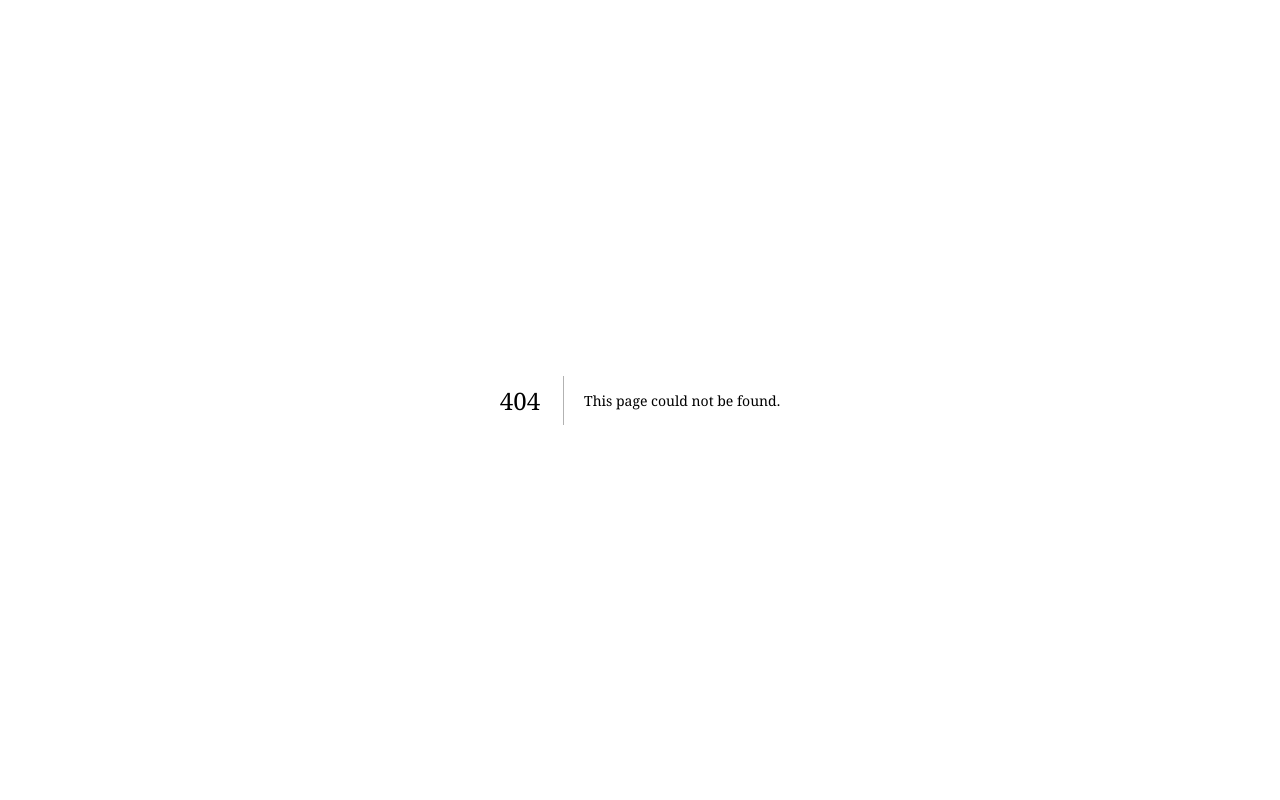
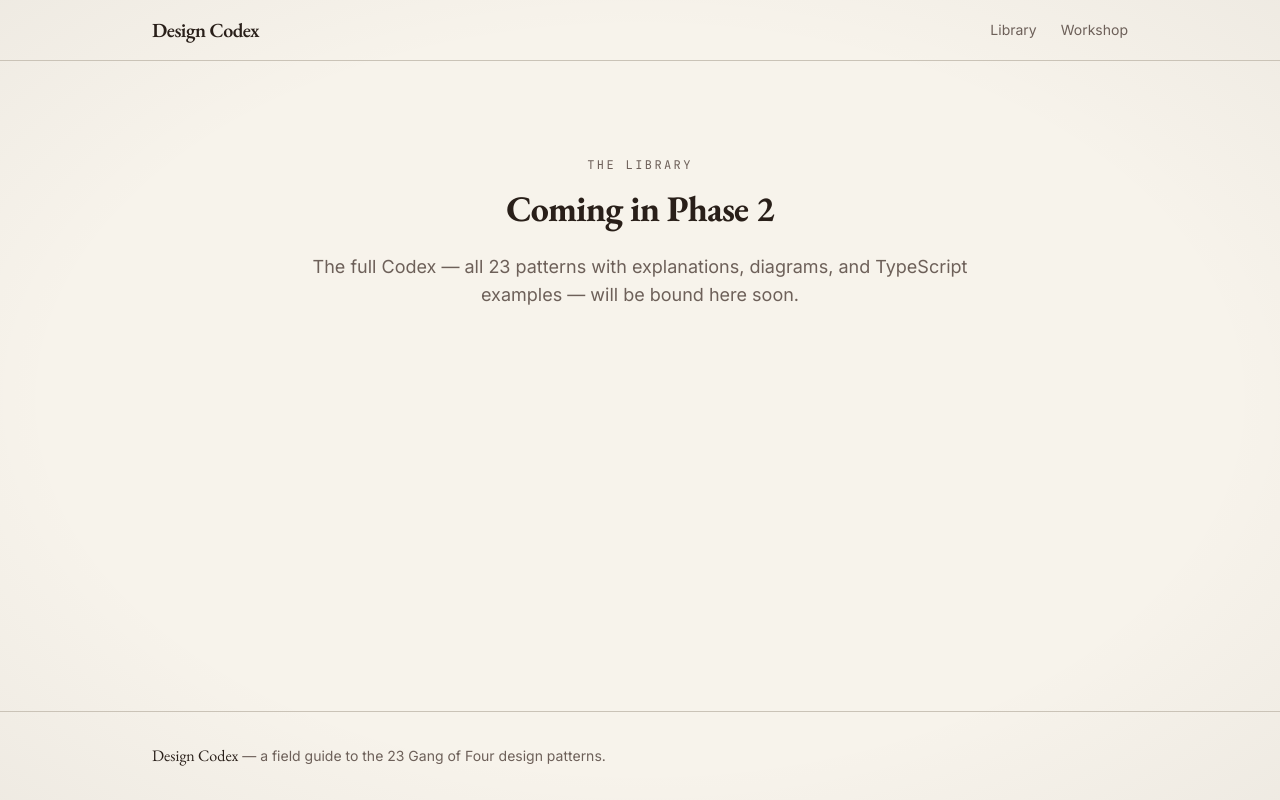
Before and after one commit to no-yb-core/NoybStruct, a Next.js app: page /library in a window 1280 px wide. Before the commit this address had no page. Built offline with nearby package versions, Linux system fonts and the light colour scheme.

Commit message:
feat: add vintage book layout shell and landing page

```diff
--- a/package.json
+++ b/package.json
@@ -7,7 +7,7 @@
     "build": "next build",
     "start": "next start",
     "lint": "eslint .",
-    "typecheck": "tsc --noEmit",
+    "typecheck": "next typegen && tsc --noEmit",
     "test": "vitest run",
     "test:watch": "vitest"
   },
--- /dev/null
+++ b/src/app/(public)/layout.tsx
@@ -0,0 +1,16 @@
+import { SiteFooter } from "@/components/layout/site-footer";
+import { SiteHeader } from "@/components/layout/site-header";
+
+export default function PublicLayout({
+  children,
+}: {
+  children: React.ReactNode;
+}) {
+  return (
+    <>
+      <SiteHeader />
+      <main className="flex-1">{children}</main>
+      <SiteFooter />
+    </>
+  );
+}
--- /dev/null
+++ b/src/app/(public)/library/page.tsx
@@ -0,0 +1,23 @@
+import type { Metadata } from "next";
+
+export const metadata: Metadata = {
+  title: "Library",
+  description: "Browse the 23 Gang of Four design patterns.",
+};
+
+export default function LibraryPage() {
+  return (
+    <div className="mx-auto max-w-3xl px-6 py-24 text-center">
+      <p className="mb-4 font-mono text-xs uppercase tracking-[0.2em] text-muted-foreground">
+        The Library
+      </p>
+      <h1 className="font-heading text-4xl font-bold tracking-tight">
+        Coming in Phase 2
+      </h1>
+      <p className="mt-6 text-lg text-muted-foreground">
+        The full Codex — all 23 patterns with explanations, diagrams, and
+        TypeScript examples — will be bound here soon.
+      </p>
+    </div>
+  );
+}
--- /dev/null
+++ b/src/app/(public)/page.tsx
@@ -0,0 +1,54 @@
+import type { Metadata } from "next";
+import Link from "next/link";
+
+export const metadata: Metadata = {
+  title: "A field guide to software design",
+};
+
+export default function HomePage() {
+  return (
+    <div className="mx-auto max-w-3xl px-6 py-24">
+      <section className="text-center">
+        <p className="mb-4 font-mono text-xs uppercase tracking-[0.2em] text-muted-foreground">
+          Volume I
+        </p>
+        <h1 className="font-heading text-5xl font-bold tracking-tight">
+          Design Codex
+        </h1>
+        <p className="mt-6 text-lg leading-relaxed text-muted-foreground">
+          An interactive book for learning the 23 Gang of Four design patterns —
+          read them, practice them, master them.
+        </p>
+      </section>
+
+      <section className="mt-16 grid gap-6 sm:grid-cols-2">
+        <Link
+          href="/library"
+          className="group block rounded-sm border border-border p-6 transition-colors hover:border-forest hover:bg-secondary"
+        >
+          <h2 className="font-heading text-xl font-semibold">The Library</h2>
+          <p className="mt-2 text-sm text-muted-foreground">
+            Read the full Codex — every pattern explained with TypeScript
+            examples.
+          </p>
+          <span className="mt-4 inline-block text-sm text-forest group-hover:underline">
+            Open the book →
+          </span>
+        </Link>
+
+        <Link
+          href="/workshop"
+          className="group block rounded-sm border border-border p-6 transition-colors hover:border-forest hover:bg-secondary"
+        >
+          <h2 className="font-heading text-xl font-semibold">The Workshop</h2>
+          <p className="mt-2 text-sm text-muted-foreground">
+            Pattern Detective — identify the pattern that solves each scenario.
+          </p>
+          <span className="mt-4 inline-block text-sm text-forest group-hover:underline">
+            Enter the workshop →
+          </span>
+        </Link>
+      </section>
+    </div>
+  );
+}
--- /dev/null
+++ b/src/app/(public)/workshop/page.tsx
@@ -0,0 +1,23 @@
+import type { Metadata } from "next";
+
+export const metadata: Metadata = {
+  title: "Workshop",
+  description: "Practice identifying design patterns through challenges.",
+};
+
+export default function WorkshopPage() {
+  return (
+    <div className="mx-auto max-w-3xl px-6 py-24 text-center">
+      <p className="mb-4 font-mono text-xs uppercase tracking-[0.2em] text-muted-foreground">
+        The Workshop
+      </p>
+      <h1 className="font-heading text-4xl font-bold tracking-tight">
+        Coming in Phase 3
+      </h1>
+      <p className="mt-6 text-lg text-muted-foreground">
+        Pattern Detective — a programming game where you identify the pattern
+        that solves each scenario — will open soon.
+      </p>
+    </div>
+  );
+}
--- a/src/app/layout.tsx
+++ b/src/app/layout.tsx
@@ -1,29 +1,43 @@
 import type { Metadata } from "next";
-import { Geist, Geist_Mono } from "next/font/google";
+import { EB_Garamond, Inter, JetBrains_Mono } from "next/font/google";
 import "./globals.css";
 
-const geistSans = Geist({
-  variable: "--font-geist-sans",
+const bodyFont = Inter({
+  variable: "--font-body",
   subsets: ["latin"],
+  display: "swap",
 });
 
-const geistMono = Geist_Mono({
-  variable: "--font-geist-mono",
+const serifFont = EB_Garamond({
+  variable: "--font-serif",
   subsets: ["latin"],
+  display: "swap",
+  weight: ["400", "600", "700"],
+});
+
+const codeFont = JetBrains_Mono({
+  variable: "--font-code",
+  subsets: ["latin"],
+  display: "swap",
+  weight: ["400", "500"],
 });
 
 export const metadata: Metadata = {
-  title: "Create Next App",
-  description: "Generated by create next app",
+  title: {
+    default: "Design Codex",
+    template: "%s · Design Codex",
+  },
+  description:
+    "An interactive digital book for the 23 Gang of Four design patterns.",
 };
 
 export default function RootLayout({ children }: LayoutProps<"/">) {
   return (
     <html
       lang="en"
-      className={`${geistSans.variable} ${geistMono.variable} h-full antialiased`}
+      className={`${bodyFont.variable} ${serifFont.variable} ${codeFont.variable}`}
     >
-      <body className="min-h-full flex flex-col">{children}</body>
+      <body className="min-h-dvh flex flex-col">{children}</body>
     </html>
   );
 }
--- a/src/app/page.tsx
+++ /dev/null
@@ -1,69 +0,0 @@
-import Image from "next/image";
-
-export default function Home() {
-  return (
-    <div className="flex flex-col flex-1 items-center justify-center bg-zinc-50 font-sans dark:bg-black">
-      <main className="flex flex-1 w-full max-w-3xl flex-col items-center justify-between py-32 px-16 bg-white dark:bg-black sm:items-start">
-        <Image
-          className="dark:invert h-5 w-[100px]"
-          src="/next.svg"
-          alt="Next.js logo"
-          width={100}
-          height={20}
-          priority
-        />
-        <div className="flex flex-col items-center gap-6 text-center sm:items-start sm:text-left">
-          <h1 className="max-w-xs text-3xl font-semibold leading-10 tracking-tight text-black dark:text-zinc-50">
-            To get started, edit the{" "}
-            <code className="rounded bg-black/[.06] px-1.5 py-0.5 font-mono text-[0.9em] dark:bg-white/[.08]">
-              page.tsx
-            </code>{" "}
-            file.
-          </h1>
-          <p className="max-w-md text-lg leading-8 text-zinc-600 dark:text-zinc-400">
-            Looking for a starting point or more instructions? Head over to{" "}
-            <a
-              href="https://vercel.com/templates?framework=next.js&utm_source=create-next-app&utm_medium=appdir-template-tw&utm_campaign=create-next-app"
-              className="font-medium text-zinc-950 dark:text-zinc-50"
-            >
-              Templates
-            </a>{" "}
-            or the{" "}
-            <a
-              href="https://nextjs.org/learn?utm_source=create-next-app&utm_medium=appdir-template-tw&utm_campaign=create-next-app"
-              className="font-medium text-zinc-950 dark:text-zinc-50"
-            >
-              Learning
-            </a>{" "}
-            center.
-          </p>
-        </div>
-        <div className="flex flex-col gap-4 text-base font-medium sm:flex-row">
-          <a
-            className="flex h-12 w-full items-center justify-center gap-2 rounded-full bg-foreground px-5 text-background transition-colors hover:bg-[#383838] dark:hover:bg-[#ccc] md:w-[158px]"
-            href="https://vercel.com/new?utm_source=create-next-app&utm_medium=appdir-template-tw&utm_campaign=create-next-app"
-            target="_blank"
-            rel="noopener noreferrer"
-          >
-            <Image
-              className="dark:invert h-[14px] w-4"
-              src="/vercel.svg"
-              alt="Vercel logomark"
-              width={16}
-              height={14}
-            />
-            Deploy Now
-          </a>
-          <a
-            className="flex h-12 w-full items-center justify-center rounded-full border border-solid border-black/[.08] px-5 transition-colors hover:border-transparent hover:bg-black/[.04] dark:border-white/[.145] dark:hover:bg-[#1a1a1a] md:w-[158px]"
-            href="https://nextjs.org/docs?utm_source=create-next-app&utm_medium=appdir-template-tw&utm_campaign=create-next-app"
-            target="_blank"
-            rel="noopener noreferrer"
-          >
-            Documentation
-          </a>
-        </div>
-      </main>
-    </div>
-  );
-}
--- /dev/null
+++ b/src/components/layout/site-footer.tsx
@@ -0,0 +1,14 @@
+export function SiteFooter() {
+  return (
+    <footer className="border-t border-border">
+      <div className="mx-auto max-w-5xl px-6 py-8 text-sm text-muted-foreground">
+        <p>
+          <span className="font-heading text-base text-foreground">
+            Design Codex
+          </span>
+          {" — a field guide to the 23 Gang of Four design patterns."}
+        </p>
+      </div>
+    </footer>
+  );
+}
--- /dev/null
+++ b/src/components/layout/site-header.tsx
@@ -0,0 +1,35 @@
+import Link from "next/link";
+
+const navItems = [
+  { href: "/library", label: "Library" },
+  { href: "/workshop", label: "Workshop" },
+] as const;
+
+export function SiteHeader() {
+  return (
+    <header className="border-b border-border">
+      <div className="mx-auto flex max-w-5xl items-center justify-between px-6 py-4">
+        <Link
+          href="/"
+          className="font-heading text-xl font-semibold tracking-tight"
+        >
+          Design Codex
+        </Link>
+        <nav aria-label="Primary">
+          <ul className="flex items-center gap-6 text-sm">
+            {navItems.map((item) => (
+              <li key={item.href}>
+                <Link
+                  href={item.href}
+                  className="text-muted-foreground transition-colors hover:text-foreground"
+                >
+                  {item.label}
+                </Link>
+              </li>
+            ))}
+          </ul>
+        </nav>
+      </div>
+    </header>
+  );
+}
```
